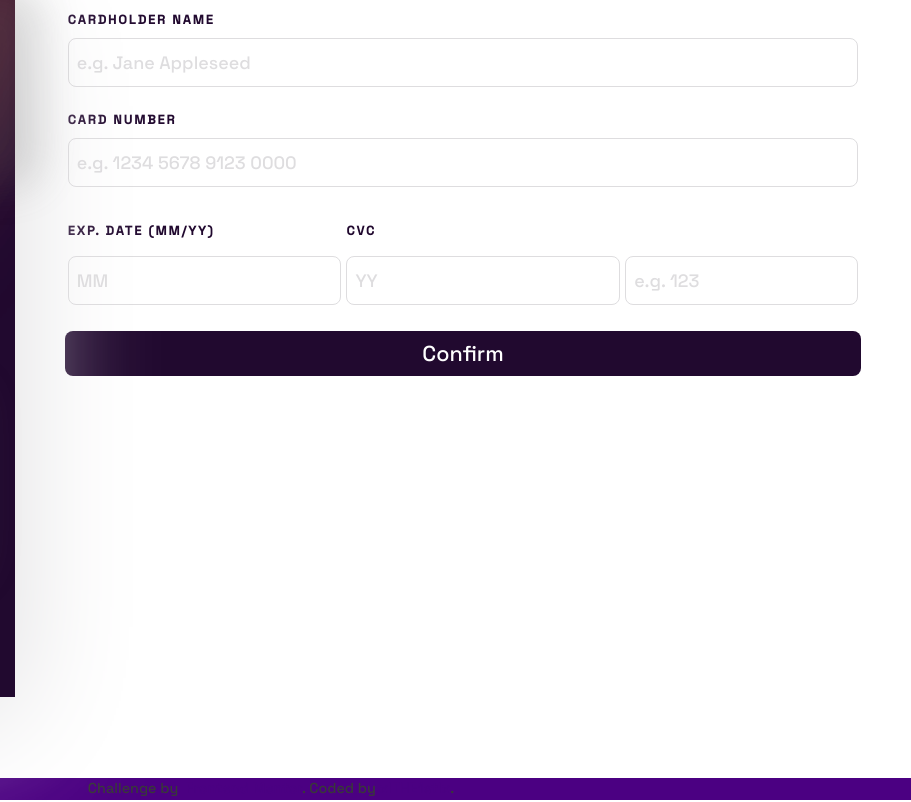
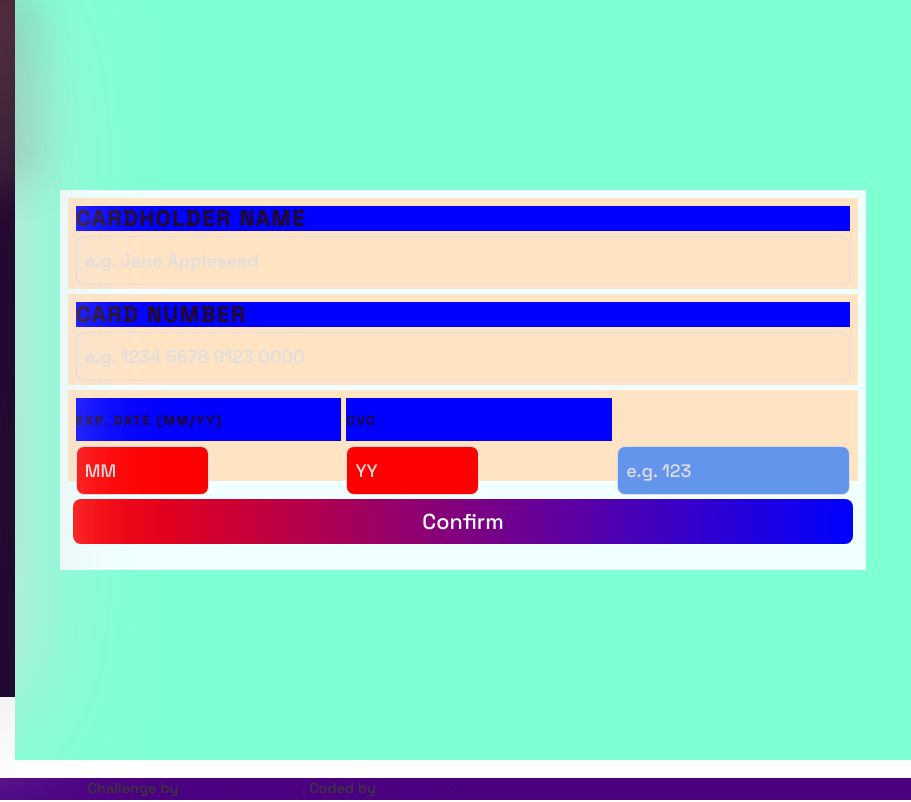
Before and after one commit to xlTHE1stlx/interactive-card, a website built with Vite: page interactive-card-details/index.html in a window 1280 px wide. Shown: the full height of the page, 369-1280 px from the left. Built offline with nearby package versions, Linux system fonts and the light colour scheme.

Commit message:
add the structure for the input form

```diff
--- a/interactive-card-details/css/stylesComputer.css
+++ b/interactive-card-details/css/stylesComputer.css
@@ -81,6 +81,7 @@ body {
     grid-row: 3 / 4;
     display: flex;
     justify-content: end;
+    font-size: 1.2vw;
 }
 
 .container__name {
@@ -113,11 +114,90 @@ input[type=number]::-webkit-outer-spin-button {
     text-align: end;
 }
 
-.container .main {
+.main {
     background-color: aquamarine;
+    /* grid-column: 2 / -1; */
+
+    display: flex;
+    justify-content: center;
+    align-items: center;
+}
+
+.form {
+    background-color: azure;
+
+    display: flex;
+    flex-flow: column nowrap;
+    width: 50%;
+    height: 50%;
+    gap: 1rem;
+    padding: var(--padding);
+}
+
+.form__label {
+    background-color: bisque;
+
+    display: flex;
+    flex-direction: column;
+
+    width: 100%;
+    height: 25%;
+    row-gap: 1rem;
+    /* padding: var(--padding); */
+}
+
+/* .form__label:last-child {
+    background-color: blueviolet;
+    outline: 2px dashed green;
+
+    height: 2rem;
+} */
+
+.form__label__legend:not(.label__legend) {
+    background-color: blue;
+
+    font-size: 1.2rem;
+    /* height: clamp(25px, 30px, 45px); */
+    /* height: clamp(,,70%); */
+    height: minmax(50px, 70px);
+    width: 100%;
+}
+
+.label {
+    display: grid;
+    grid-template-columns: repeat(4, 1fr);
+    grid-template-rows: repeat(2, 1fr);
+    gap: var(--padding);
+    padding: var(--padding) 0;
+}
+
+.label__legend {
+    background-color: blue;
+
+    grid-row: 1;
+    grid-column: auto / span 2;
+}
+
+.label__input {
+    grid-row: 2;
+}
+
+.label>input:not(:last-child) {
+    background-color: red;
+    width: 50%;
+}
+
+.label>.label__input:not(:not(:last-child)) {
+    background-color: cornflowerblue;
+    /* grid-row: 1; */
+    grid-column: auto / span 2;
+}
+
+button[type=submit] {
+    background: linear-gradient(90deg, red, blue);
 }
 
 .footer {
+    background-color: indigo;
     grid-area: 2 / 1 / -1 / -1;
-    background-color: indigo;
 }
```
